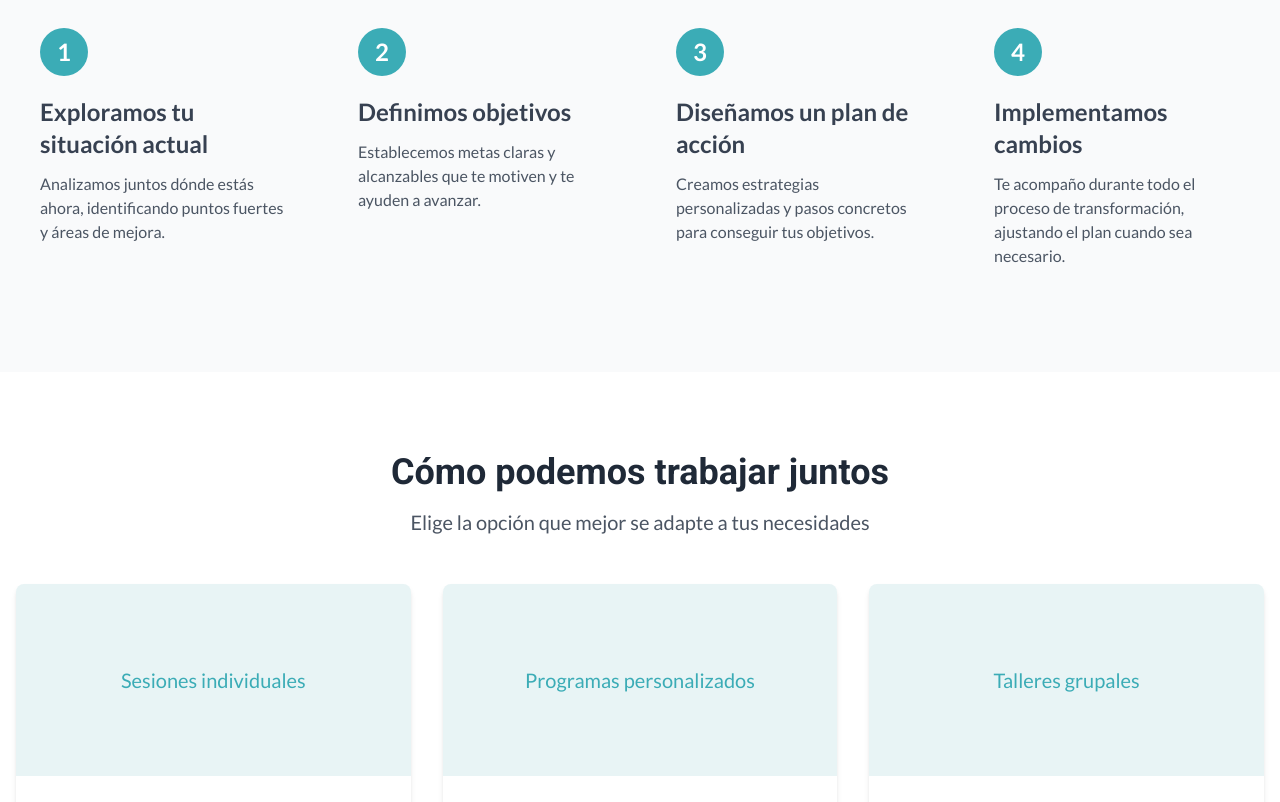
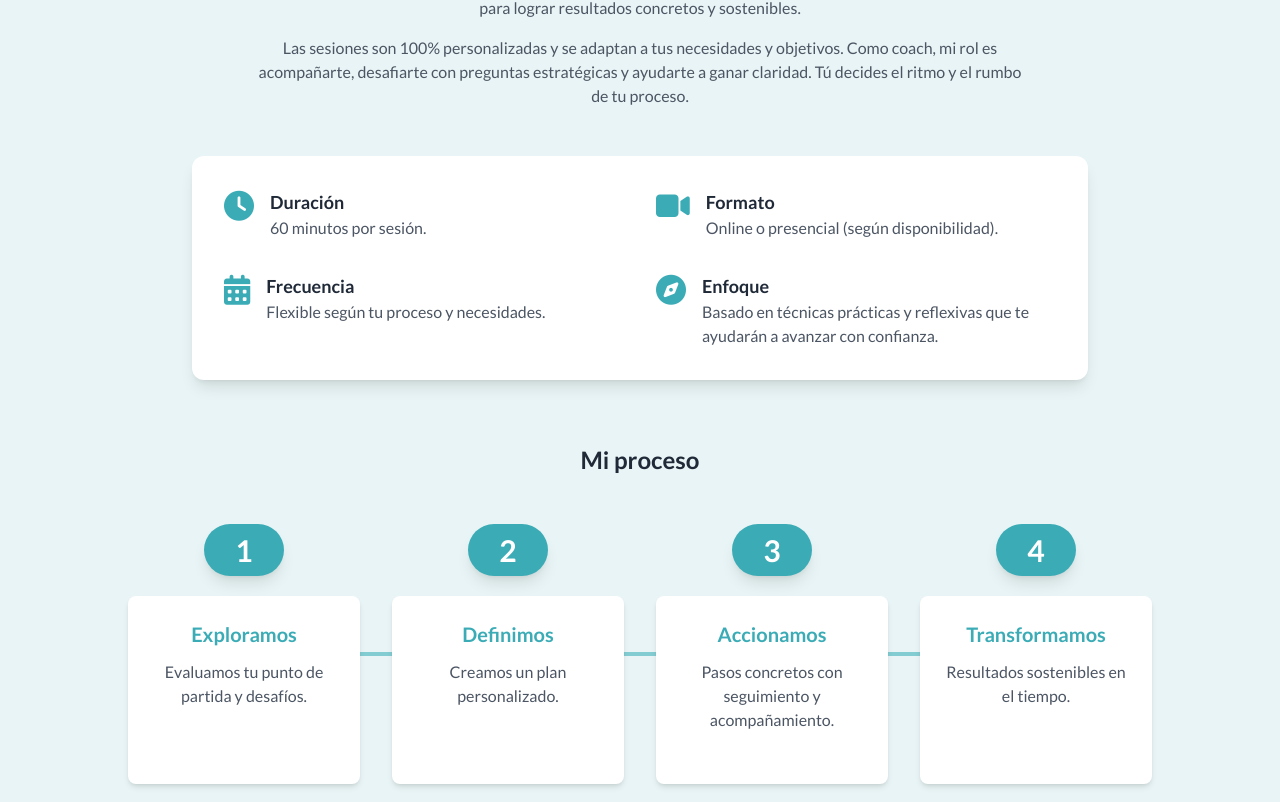
Before and after one commit to crisgilalcon/cristinacoaching, a React (Create React App) app: page / in a window 1280 px wide. Shown: the part 2898-3700 px from the top of the page. Built offline with nearby package versions, Linux system fonts and the light colour scheme; the HTML template or start-up script is replaced by a standard one.

Commit message:
Update copy and design mi metodo

```diff
--- a/src/components/Method.js
+++ b/src/components/Method.js
@@ -2,37 +2,130 @@ import React from 'react';
 
 function Method() {
   return (
-    <section id="metodo" className="py-20 bg-gray-50">
+    <section id="metodo" className="py-20 bg-mintGreen">
       <div className="container mx-auto px-4">
         <div className="text-center mb-12">
           <h2 className="text-4xl font-semibold text-gray-800 mb-4">Mi método</h2>
-          <p className="text-xl text-gray-600">Un enfoque estructurado para alcanzar tus objetivos</p>
+          <p className="text-xl text-teal font-medium mb-4">Un espacio para ti, a tu ritmo.</p>
+
+          <div className="max-w-3xl mx-auto text-gray-600 space-y-4">
+            <p>
+              Cada persona y situación es única. Mi enfoque combina estrategia, autoconocimiento y herramientas
+              probadas para lograr resultados concretos y sostenibles.
+            </p>
+            <p>
+              Las sesiones son 100% personalizadas y se adaptan a tus necesidades y objetivos. Como coach,
+              mi rol es acompañarte, desafiarte con preguntas estratégicas y ayudarte a ganar claridad.
+              Tú decides el ritmo y el rumbo de tu proceso.
+            </p>
+          </div>
         </div>
 
-        <div className="grid grid-cols-1 md:grid-cols-2 lg:grid-cols-4 gap-6">
-          <div className="p-6 hover:shadow-lg transition duration-300">
-            <div className="w-12 h-12 rounded-full bg-teal text-white flex items-center justify-center text-2xl font-bold mb-5">1</div>
-            <h3 className="text-2xl font-semibold mb-3 text-gray-700">Exploramos tu situación actual</h3>
-            <p className="text-gray-600">Analizamos juntos dónde estás ahora, identificando puntos fuertes y áreas de mejora.</p>
+        {/* Session details with icons */}
+        <div className="bg-white rounded-xl shadow-lg p-8 mb-16 max-w-4xl mx-auto">
+          <div className="grid grid-cols-1 md:grid-cols-2 gap-8">
+            <div className="flex items-start">
+              <div className="text-teal mr-4">
+                <i className="fas fa-clock text-3xl"></i>
+              </div>
+              <div>
+                <h3 className="text-lg font-semibold text-gray-800">Duración</h3>
+                <p className="text-gray-600">60 minutos por sesión.</p>
+              </div>
+            </div>
+
+            <div className="flex items-start">
+              <div className="text-teal mr-4">
+                <i className="fas fa-video text-3xl"></i>
+              </div>
+              <div>
+                <h3 className="text-lg font-semibold text-gray-800">Formato</h3>
+                <p className="text-gray-600">Online o presencial (según disponibilidad).</p>
+              </div>
+            </div>
+
+            <div className="flex items-start">
+              <div className="text-teal mr-4">
+                <i className="fas fa-calendar-alt text-3xl"></i>
+              </div>
+              <div>
+                <h3 className="text-lg font-semibold text-gray-800">Frecuencia</h3>
+                <p className="text-gray-600">Flexible según tu proceso y necesidades.</p>
+              </div>
+            </div>
+
+            <div className="flex items-start">
+              <div className="text-teal mr-4">
+                <i className="fas fa-compass text-3xl"></i>
+              </div>
+              <div>
+                <h3 className="text-lg font-semibold text-gray-800">Enfoque</h3>
+                <p className="text-gray-600">Basado en técnicas prácticas y reflexivas que te ayudarán a avanzar con confianza.</p>
+              </div>
+            </div>
           </div>
+        </div>
 
-          <div className="p-6 hover:shadow-lg transition duration-300">
-            <div className="w-12 h-12 rounded-full bg-teal text-white flex items-center justify-center text-2xl font-bold mb-5">2</div>
-            <h3 className="text-2xl font-semibold mb-3 text-gray-700">Definimos objetivos</h3>
-            <p className="text-gray-600">Establecemos metas claras y alcanzables que te motiven y te ayuden a avanzar.</p>
+        {/* Process Steps */}
+        <h3 className="text-2xl font-semibold text-center mb-12 text-gray-800">Mi proceso</h3>
+
+        <div className="relative max-w-5xl mx-auto">
+          {/* Connecting line */}
+          <div className="hidden md:block absolute top-1/2 left-0 right-0 h-1 bg-lightTeal -translate-y-1/2 z-0"></div>
+
+          {/* Steps */}
+          <div className="grid grid-cols-1 md:grid-cols-4 gap-8 relative z-10">
+            {/* Step 1 */}
+            <div className="flex flex-col items-center">
+              <div className="w-20 h-20 rounded-full bg-teal text-white flex items-center justify-center text-3xl font-bold mb-5 shadow-lg z-10">
+                1
+              </div>
+              <div className="bg-white p-6 rounded-lg shadow-md w-full text-center hover:shadow-lg transition-all duration-300 h-full">
+                <h3 className="text-xl font-semibold mb-3 text-teal">Exploramos</h3>
+                <p className="text-gray-600">Evaluamos tu punto de partida y desafíos.</p>
+              </div>
+            </div>
+
+            {/* Step 2 */}
+            <div className="flex flex-col items-center">
+              <div className="w-20 h-20 rounded-full bg-teal text-white flex items-center justify-center text-3xl font-bold mb-5 shadow-lg z-10">
+                2
+              </div>
+              <div className="bg-white p-6 rounded-lg shadow-md w-full text-center hover:shadow-lg transition-all duration-300 h-full">
+                <h3 className="text-xl font-semibold mb-3 text-teal">Definimos</h3>
+                <p className="text-gray-600">Creamos un plan personalizado.</p>
+              </div>
+            </div>
+
+            {/* Step 3 */}
+            <div className="flex flex-col items-center">
+              <div className="w-20 h-20 rounded-full bg-teal text-white flex items-center justify-center text-3xl font-bold mb-5 shadow-lg z-10">
+                3
+              </div>
+              <div className="bg-white p-6 rounded-lg shadow-md w-full text-center hover:shadow-lg transition-all duration-300 h-full">
+                <h3 className="text-xl font-semibold mb-3 text-teal">Accionamos</h3>
+                <p className="text-gray-600">Pasos concretos con seguimiento y acompañamiento.</p>
+              </div>
+            </div>
+
+            {/* Step 4 */}
+            <div className="flex flex-col items-center">
+              <div className="w-20 h-20 rounded-full bg-teal text-white flex items-center justify-center text-3xl font-bold mb-5 shadow-lg z-10">
+                4
+              </div>
+              <div className="bg-white p-6 rounded-lg shadow-md w-full text-center hover:shadow-lg transition-all duration-300 h-full">
+                <h3 className="text-xl font-semibold mb-3 text-teal">Transformamos</h3>
+                <p className="text-gray-600">Resultados sostenibles en el tiempo.</p>
+              </div>
+            </div>
           </div>
+        </div>
 
-          <div className="p-6 hover:shadow-lg transition duration-300">
-            <div className="w-12 h-12 rounded-full bg-teal text-white flex items-center justify-center text-2xl font-bold mb-5">3</div>
-            <h3 className="text-2xl font-semibold mb-3 text-gray-700">Diseñamos un plan de acción</h3>
-            <p className="text-gray-600">Creamos estrategias personalizadas y pasos concretos para conseguir tus objetivos.</p>
-          </div>
-
-          <div className="p-6 hover:shadow-lg transition duration-300">
-            <div className="w-12 h-12 rounded-full bg-teal text-white flex items-center justify-center text-2xl font-bold mb-5">4</div>
-            <h3 className="text-2xl font-semibold mb-3 text-gray-700">Implementamos cambios</h3>
-            <p className="text-gray-600">Te acompaño durante todo el proceso de transformación, ajustando el plan cuando sea necesario.</p>
-          </div>
+        {/* CTA Button */}
+        <div className="text-center mt-16">
+          <a href="#contacto" className="bg-teal hover:bg-darkTeal text-white font-medium py-3 px-8 rounded-lg transition duration-300 inline-block shadow-md">
+            Agenda tu primera sesión gratuita
+          </a>
         </div>
       </div>
     </section>
```
